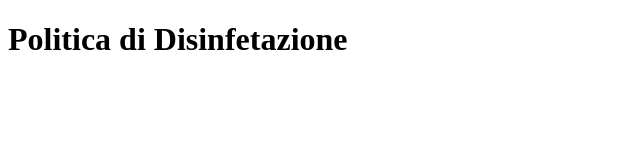
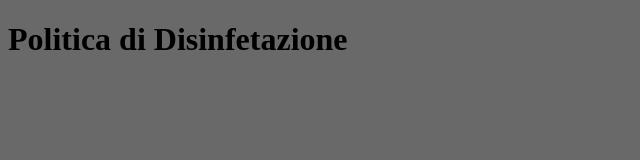
Before and after one commit to lorenzo1304/lorenzo1304.github.io, a plain HTML site: page index.html in a window 1280 px wide. Shown: the whole page, without its empty margins (0-640 px from the left). Drawn offline with Linux system fonts and the light colour scheme.

Commit message:
Update index.html

```diff
--- a/index.html
+++ b/index.html
@@ -6,7 +6,7 @@
         <H1> Politica di Disinfetazione</H1>
         <style>
                 body {
-                        background-color: #696969*; */colore di sfondo grigio */
+                        background-color: #696969; */colore di sfondo grigio */
                         font-family: Arial, sans-serif;
                 }
         </style>
```
